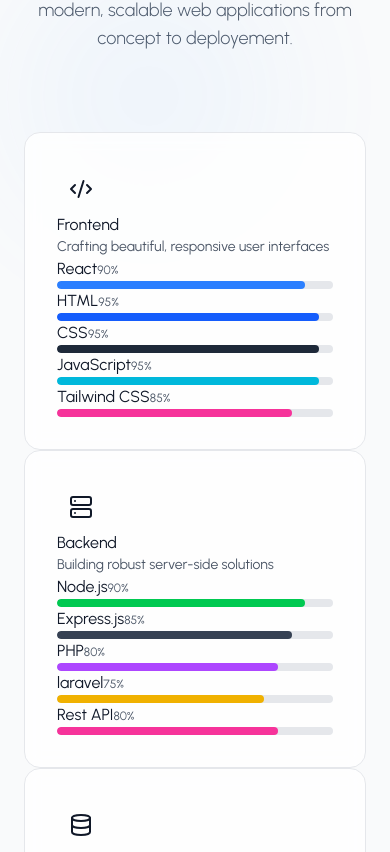
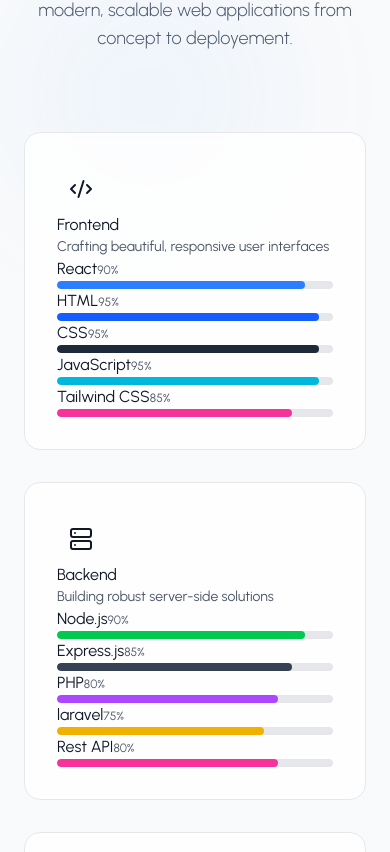
Before and after one commit to AshaniTH/my-portfolio, a React (Vite) app: page / in a window 390 px wide. Shown: the part 1052-1904 px from the top of the page. Built offline with nearby package versions, Linux system fonts and the light colour scheme.

Commit message:
feat: update SkillsSection layout with responsive grid styling

```diff
--- a/src/components/Sections/SkillsSection.jsx
+++ b/src/components/Sections/SkillsSection.jsx
@@ -101,7 +101,7 @@ const SkillsSection = () => {
       initial= "hidden"
       animate = {isInView ? "visible" : "hidden"}
       variants = {containerVariants}
-      className=""
+      className="grid md:grid-cols-2 gap-8 lg:gap-12"
       >
         {SKILLS_CATEGORY.map((category, categoryIndex) =>(
           <motion.div
```
